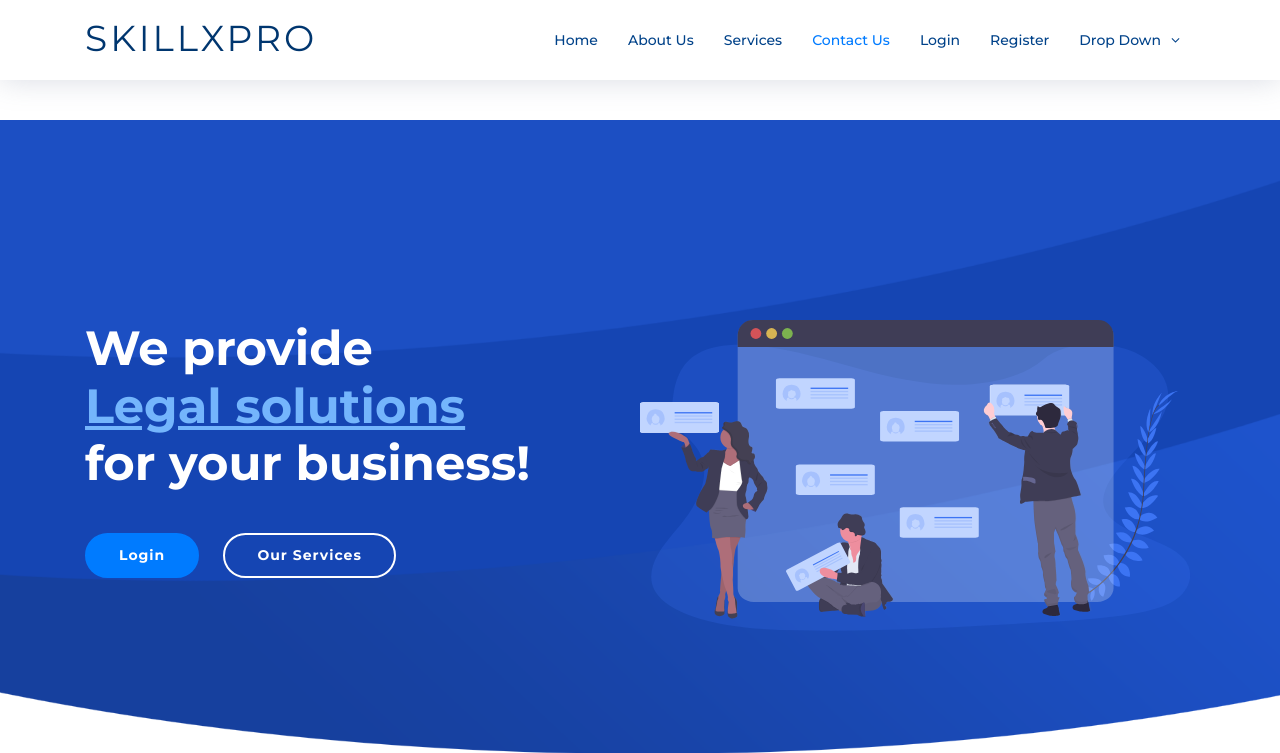
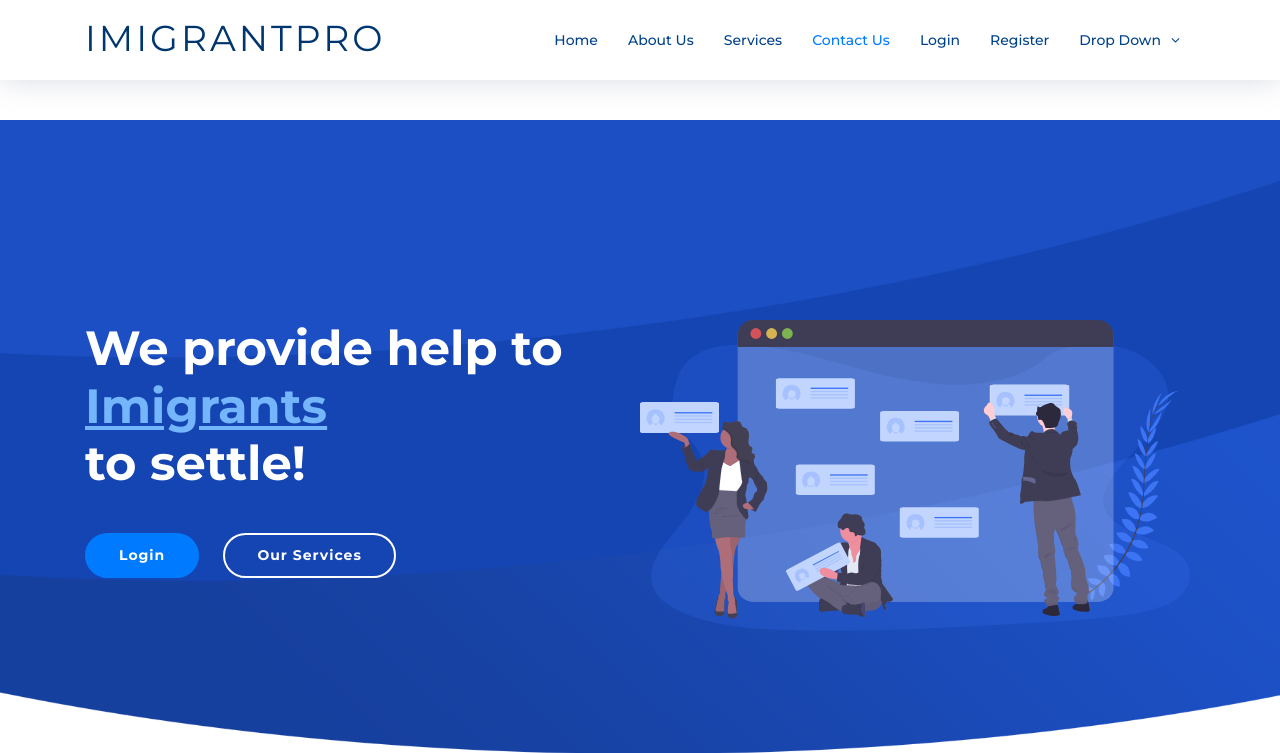
Before and after one commit to sid10on10/IMigrantPro, a Django app: page / in a window 1280 px wide. Shown: the top 753 px of the page. Run offline with Django 3.2, Linux system fonts and the light colour scheme; some libraries are stand-ins or nearby versions; some web fonts are replaced.

Commit message:
first commit

```diff
--- a/users/templates/users/base.html
+++ b/users/templates/users/base.html
@@ -41,7 +41,7 @@
 
       <div class="logo float-left">
         <!-- Uncomment below if you prefer to use an image logo -->
-        <h1 class="text-light"><a href="{% url 'home' %}"><span>SkillXpro</span></a></h1>
+        <h1 class="text-light"><a href="{% url 'home' %}"><span>IMigrantPro</span></a></h1>
         <!--<a href="#intro" class="scrollto"><img src="img/logo.png" alt="" class="img-fluid"></a>-->
       </div>
 
@@ -105,7 +105,7 @@
         <div class="row">
 
           <div class="col-lg-4 col-md-6 footer-info">
-            <h3>SKILLXPRO</h3>
+            <h3>IMigrantPRO</h3>
             <p>Cras fermentum odio eu feugiat lide par naso tierra. Justo eget nada terra videa magna derita valies darta donna mare fermentum iaculis eu non diam phasellus. Scelerisque felis imperdiet proin fermentum leo. Amet volutpat consequat mauris nunc congue.</p>
           </div>
 
--- a/users/templates/users/home.html
+++ b/users/templates/users/home.html
@@ -13,7 +13,7 @@
       </div>
 
       <div class="intro-info">
-        <h2>We provide<br><span> Legal solutions</span><br>for your business!</h2>
+        <h2>We provide help to<br><span> Imigrants</span><br>to settle!</h2>
         <div>
           <a href="{% url 'login' %}" class="btn-get-started scrollto">Login</a>
           <a href="#services" class="btn-services scrollto">Our Services</a>
```
Also changed, not shown: 1 other file.
